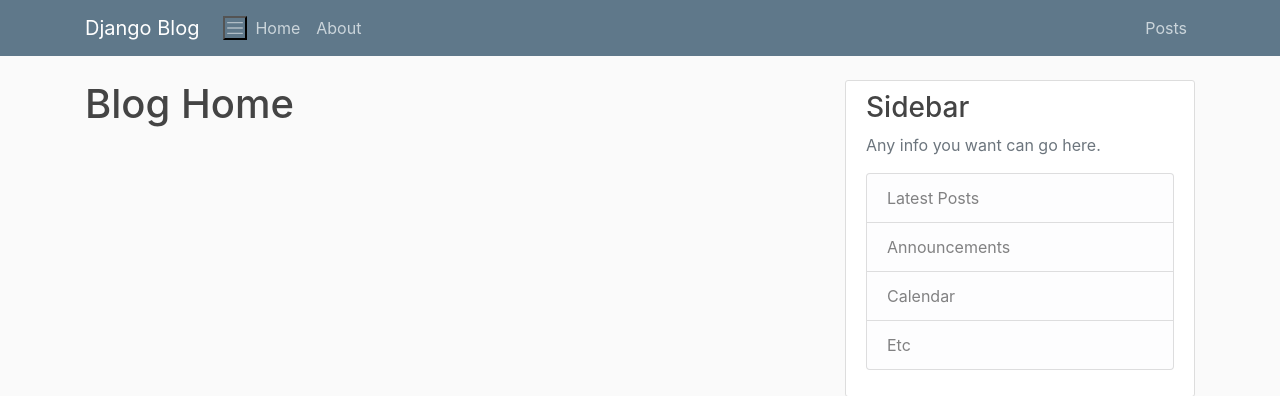
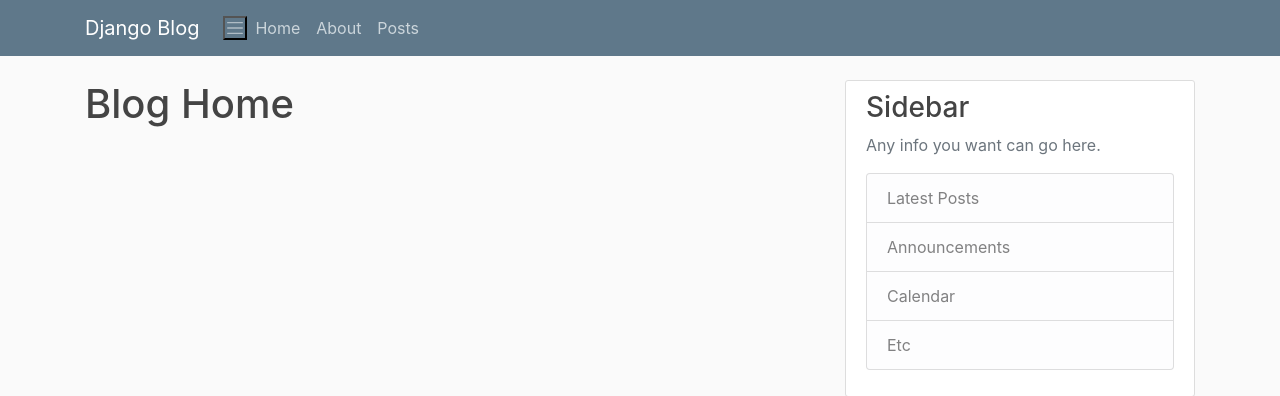
Before and after one commit to JohnOBenJ3/Capstone---Blog, a Django app: page / in a window 1280 px wide. Shown: the top 396 px of the page. Run offline with Django 3.2, Linux system fonts and the light colour scheme; some libraries are stand-ins or nearby versions.

Commit message:
moved some nav items around

```diff
--- a/django_blog/blog/templates/blog/main.html
+++ b/django_blog/blog/templates/blog/main.html
@@ -29,12 +29,9 @@
                         <div class="navbar-nav mr-auto">
                             <a class="nav-item nav-link" href="{% url 'blog-home' %}">Home</a>
                             <a class="nav-item nav-link" href="{% url 'blog-about' %}">About</a>
+                            <a class="nav-item nav-link" href="#">Posts</a>
                         </div>
-                            <div class="navbar-nav">
-                            <a class="nav-item nav-link" href="#">Posts</a>
                     </div>
-                </div>
-            </div>
         </nav>
     </header>
     <main role="main" class="container">
```
